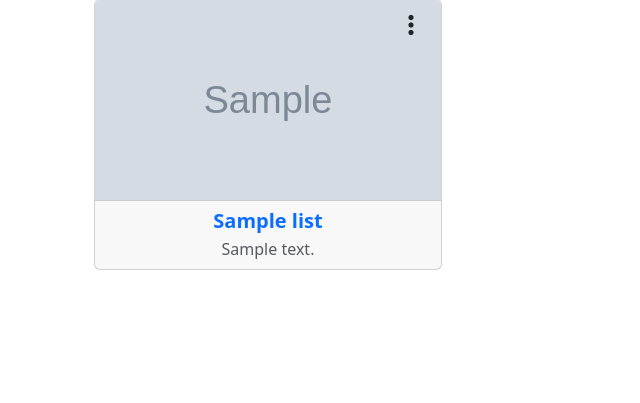
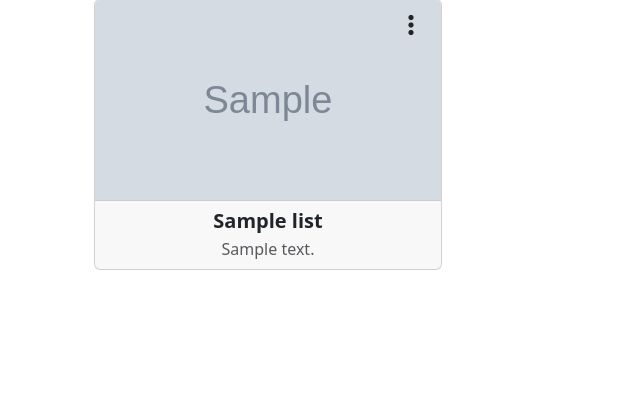
Before and after one commit to R-dVL/lima, a Django app: page /inventory/lists/ in a window 1280 px wide. Shown: the part 179-582 px from the top of the page, without its empty margins (0-640 px from the left). Run offline with Django 4.2, Linux system fonts and the light colour scheme; a user stored in the database is signed in; tables that the repository leaves empty hold one stand-in row (values such as "Sample post"); grey boxes marked "Sample" are stand-in pictures; some libraries are stand-ins or nearby versions.

Commit message:
Hide list name url style

```diff
--- a/app/inventory/templates/lists.html
+++ b/app/inventory/templates/lists.html
@@ -53,7 +53,7 @@
                 <!-- Card Footer -->
                 <div class="card-footer text-center">
                     <h5 class="card-title mb-1" style="color: inherit; font-weight: bold;">
-                        <a href="{% url 'list_detail' list.pk %}" class="text-decoration-none">{{ list.name }}</a>
+                        <a href="{% url 'list_detail' list.pk %}" class="no-link-style">{{ list.name }}</a>
                     </h5>
                     <p class="card-text text-muted">{{ list.description|default:"" }}</p>
                 </div>
@@ -104,4 +104,5 @@
         event.stopPropagation();
     }
 </script>
+
 {% endblock %}
--- a/app/static/css/base.css
+++ b/app/static/css/base.css
@@ -38,11 +38,12 @@
     color: #333;
 }
 
-.dropdown-menu {
-    z-index: 1050;
-}
-
 .card-img-top {
     object-fit: cover;
     height: 200px;
 }
+
+.no-link-style {
+    text-decoration: none;
+    color: inherit;
+}
```
